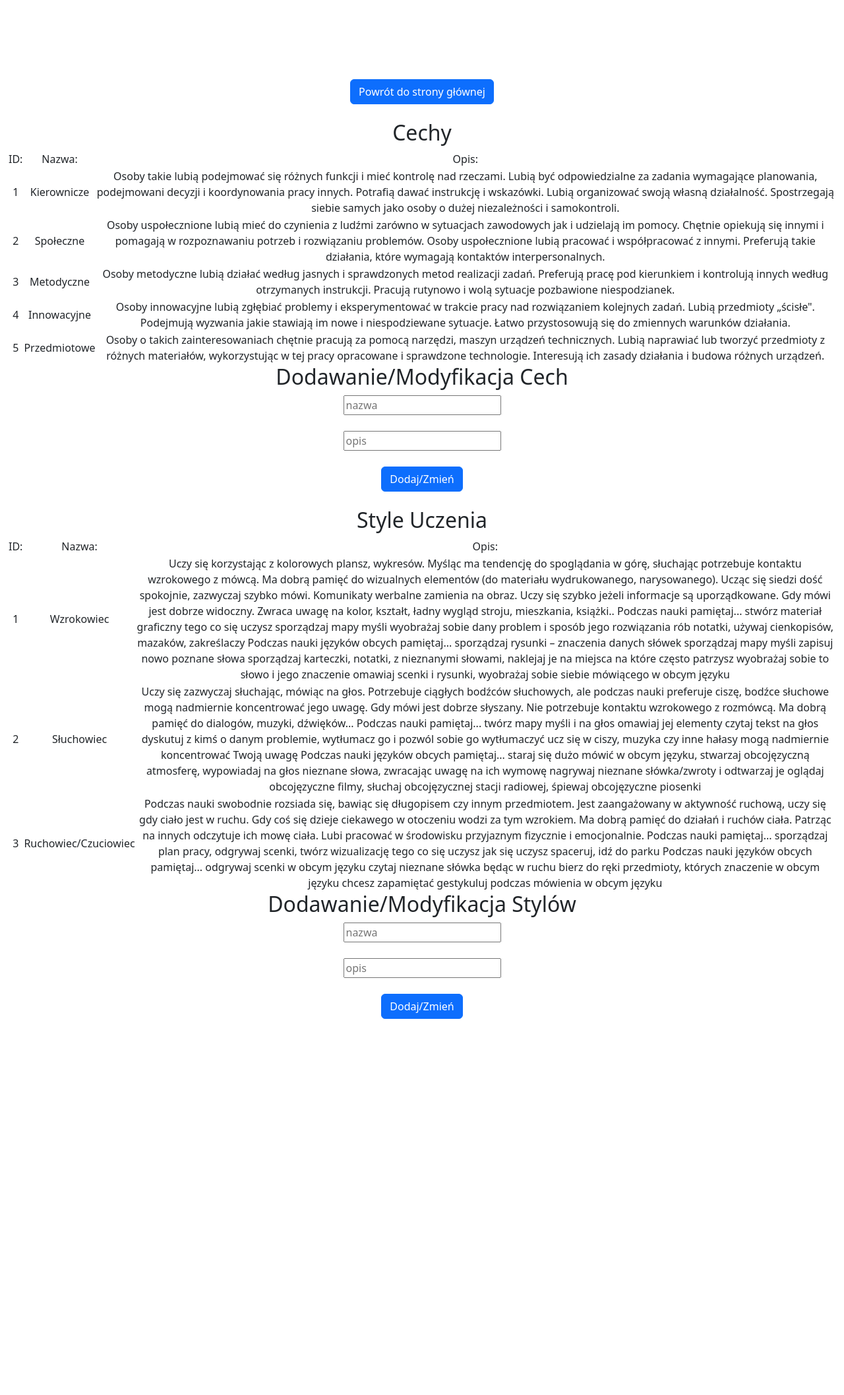
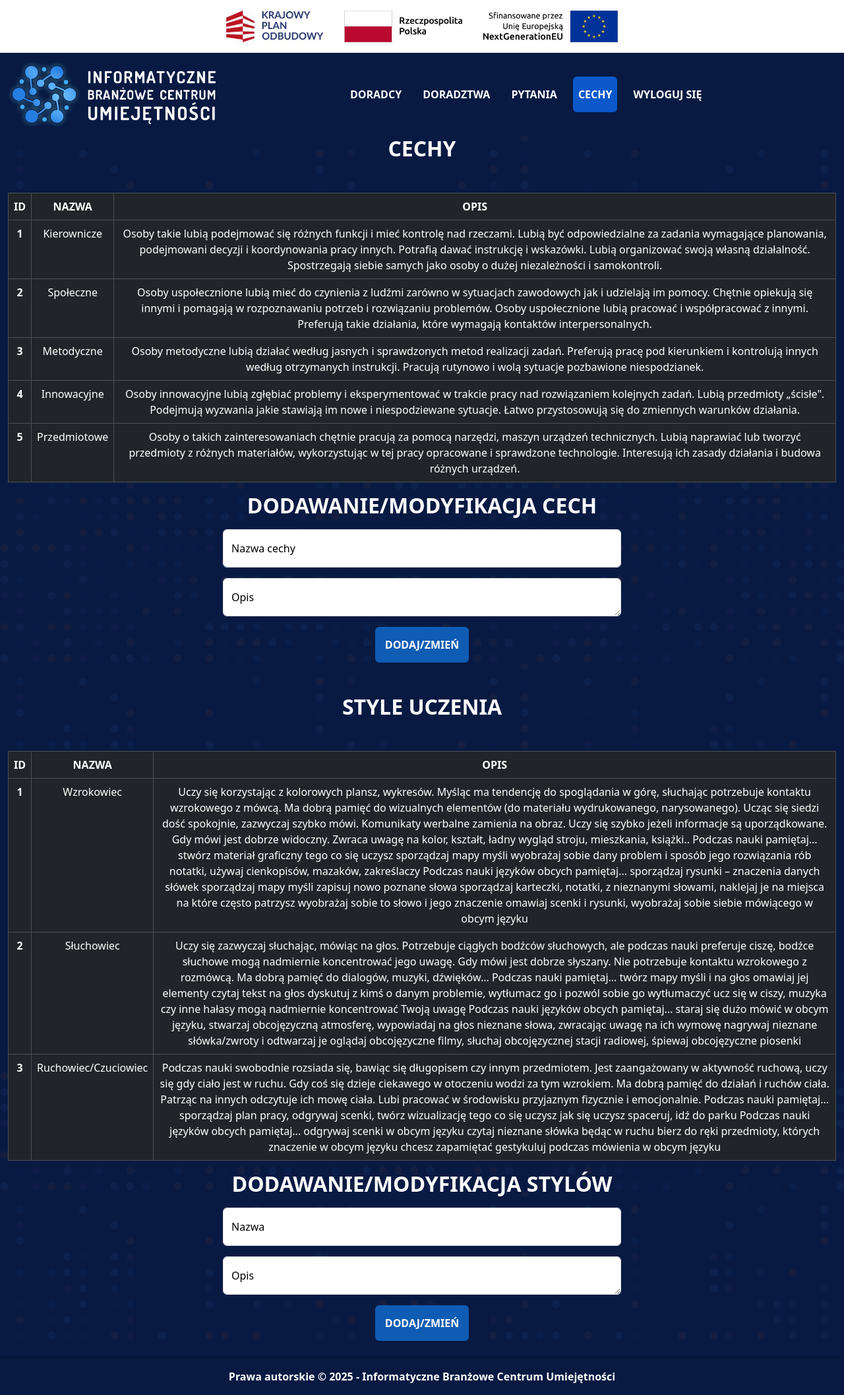
Before and after one commit to fenomenologia/PhpDoradztwo, a PHP site: page /admin_cechy.php in a window 1280 px wide. Shown: the whole page at 66% size. Before the commit the page ends 1544 px from the top, so only its background shows below. Run offline with PHP 8.4, Linux system fonts and the light colour scheme; data comes from the database, SQL or seed files in the repository.

Commit message:
stylizacja admina

```diff
--- a/admin_cechy.php
+++ b/admin_cechy.php
@@ -11,36 +11,78 @@ session_start();
     <link href="https://cdn.jsdelivr.net/npm/bootstrap@5.3.3/dist/css/bootstrap.min.css" rel="stylesheet">
     <script src="https://cdn.jsdelivr.net/npm/bootstrap@5.3.3/dist/js/bootstrap.bundle.min.js"></script>
 	<link rel="icon" type="image/x-icon" href="zdjecia/favicon.png" />
+	<link rel="stylesheet" href="style.css" />
 </head>
-<body>
-    <div class="container-fluid text-center">
-        <form method="POST">
-            <br><br><br><br><br>
-                <input type="submit" value="Powrót do strony głównej" name="str_gw" class="btn btn-primary">
-            <br><br>
-        </form>
+<body class="bg-primary d-flex text-center text-white">
+	<header class="bg-white">
+		<img src="zdjecia/header_image.jpg" alt="Header" style="height: 80px; width: auto" />
+	</header>
+	<nav class="navbar navbar-expand-sm">
+		<div class="container-fluid d-flex justify-content-between align-items-center">
+
+			<a href="#" class="navbar-brand"><img style="height: 100px" src="zdjecia/logo ibcu.png" alt="Logo"/></a>
+
+
+			<button class="navbar-toggler" type="button" data-bs-toggle="collapse" data-bs-target="#navbarNav" aria-controls="navbarNav" aria-expanded="false" aria-label="Toggle navigation">
+				<span class="navbar-toggler-icon"></span>
+			</button>
+
+			<div class="collapse navbar-collapse justify-content-center text-white" id="navbarNav">
+				<ul class="navbar-nav text-white">
+					<li class="nav-item">
+						<a class="nav-link btn btn-secondary text-white me-3 fw-bold" href="admin_doradcy.php">DORADCY</a>
+					</li>
+					<li class="nav-item">
+						<a class="nav-link btn btn-secondary text-white me-3 fw-bold" href="admin_doradztwa.php">DORADZTWA</a>
+					</li>
+					<li class="nav-item">
+						<a class="nav-link btn btn-secondary text-white me-3 fw-bold" href="admin_pytania.php">PYTANIA</a>
+					</li>
+					<li class="nav-item">
+						<a class="nav-link btn btn-primary active text-white me-3 fw-bold" href="admin_cechy.php">CECHY</a>
+					</li>
+					<li class="nav-item">
+						<a class="nav-link btn btn-danger text-white me-3 fw-bold" href="logout.php">WYLOGUJ SIĘ</a>
+					</li>
+				</ul>
 			</div>
-    <?php
-    if (isset($_POST['str_gw'])) {
-        header("location: admin.php");
-    }
-    ?>
-    <div class="container-fluid text-center">
-        <h2>Cechy</h2>
+		</div>
+	</nav>
+    <main class="container-fluid text-center bg-image bg-primary flex-fill">
+        <h2 class="fw-bold">CECHY</h2>
         <?php
         $sql = "SELECT * FROM cecha";
         $result = mysqli_query($conn, $sql);
-        echo "<table><tr><td>ID:</td><td>Nazwa:</td><td>Opis:</td><td></tr>";
+		?>
+
+        <table class='table table-dark table-stripped table-hover table-bordered mt-5'>
+			<thead>
+				<tr>
+					<th scope="col">ID</th>
+					<th scope="col">NAZWA</th>
+					<th scope="col">OPIS</th>
+				</tr>
+			</thead>
+			<tbody>
+			<?php
 			while ($row = mysqli_fetch_assoc($result)) {
-            echo "<tr><td>" . $row['id'] . "</td><td>" . $row['nazwa'] . "</td><td>" . $row['opis'] . "</td></tr>";
+				echo "<tr><th scope='row'>" . $row['id'] . "</th><td>" . $row['nazwa'] . "</td><td>" . $row['opis'] . "</td></tr>";
 			}
-        echo "</table>";
 			?>
-        <h2>Dodawanie/Modyfikacja Cech</h2>
-        <form method="POST">
-            <input type="text" placeholder="nazwa" name="nazwa" required><br><br>
-            <input type="text" placeholder="opis" name="opis" required><br><br>
-            <input type="submit" value="Dodaj/Zmień" name="dod_c" class="btn btn-primary"><br><br>
+			</tbody>
+		</table>
+
+        <h2 class="capital fw-bold mt-3 mb-3">Dodawanie/Modyfikacja Cech</h2>
+        <form method="POST" class="form-floating container-fluid w-50 text-black">
+			<div class="form-floating mt-3">
+				<input type="text" placeholder="nazwa" class="form-control" name="nazwa" id='nazwa' required>
+				<label for="nazwa">Nazwa cechy</label>
+			</div>
+			<div class="form-floating mt-3">
+				<textarea class="form-control" name="opis" id="opis" placeholder="opis" required></textarea>
+				<label for="opis">Opis</label>
+			</div>
+            <input type="submit" value="DODAJ/ZMIEŃ" name="dod_c" class="capital fw-bold btn btn-primary mt-3">
         </form>
         <?php
         if (isset($_POST['dod_c'])) {
@@ -63,23 +105,41 @@ session_start();
             }
             mysqli_query($conn, $ssql);
             header("Location: admin_cechy.php");
+			exit();
         }
         ?>
-                <h2>Style Uczenia</h2>
+        <h2 class="fw-bold capital mt-5">Style Uczenia</h2>
         <?php
         $sqll = "SELECT * FROM style_uczenia";
         $result = mysqli_query($conn, $sqll);
-        echo "<table><tr><td>ID:</td><td>Nazwa:</td><td>Opis:</td><td></tr>";
+		?>
+		<table class='table table-dark table-stripped table-hover table-bordered mt-5'>
+			<thead>
+				<tr>
+					<th scope="col">ID</th>
+					<th scope="col">NAZWA</th>
+					<th scope="col">OPIS</th>
+				</tr>
+			</thead>
+			<tbody>
+			<?php
 			while ($row = mysqli_fetch_assoc($result)) {
-            echo "<tr><td>" . $row['id'] . "</td><td>" . $row['nazwa'] . "</td><td>" . $row['tresc'] . "</td></tr>";
+				echo "<tr><th scope='row'>" . $row['id'] . "</th><td>" . $row['nazwa'] . "</td><td>" . $row['tresc'] . "</td></tr>";
 			}
-        echo "</table>";
 			?>
-        <h2>Dodawanie/Modyfikacja Stylów</h2>
-        <form method="POST">
-            <input type="text" placeholder="nazwa" name="nazwaa" required><br><br>
-            <input type="text" placeholder="opis" name="opisa" required><br><br>
-            <input type="submit" value="Dodaj/Zmień" name="dod_ca" class="btn btn-primary"><br><br>
+			</tbody>
+		</table>
+        <h2 class="capital fw-bold mt-3 mb-3">Dodawanie/Modyfikacja Stylów</h2>
+        <form method="POST" class="form-floating container-fluid w-50 text-black">
+			<div class="form-floating mt-3">
+				<input type="text" placeholder="nazwa" name="nazwaa" class="form-control" id="nazwa2" required>
+				<label for="nazwa2">Nazwa</label>
+			</div>
+			<div class="form-floating mt-3">
+				<textarea placeholder="opis" name="opisa" id="opis2" class="form-control" required></textarea>
+				<label for="opis2">Opis</label>
+			</div>
+            <input type="submit" value="Dodaj/Zmień" name="dod_ca" class="btn btn-primary capital fw-bold mt-3">
         </form>
         <?php
         if (isset($_POST['dod_ca'])) {
@@ -99,7 +159,12 @@ session_start();
             }
             mysqli_query($conn, $ssql);
             header("Location: admin_cechy.php");
+			exit();
         }
         ?>
-    </div>
+    </main>
+	<?php
+	require "footer.php";
+	?>
 </body>
+</html>
--- a/index.php
+++ b/index.php
@@ -41,7 +41,7 @@
 		</div>
 	  </div>
 	</nav>
-	<main class="container-fluid p5 text-white bg-image bg-primary mt-5 flex-fill">
+	<main class="container-fluid text-white bg-image bg-primary mt-5 flex-fill">
 		<div class="container-fluid text-center w-25">
 			<p class="h2 fw-bold">ZALOGUJ SIĘ</p>
 			<form method="post" class="text-black">
@@ -94,8 +94,9 @@
 						}
 						else
 						{
+							//przejdź do strony admina i zapisz jego id
 							session_start();
-							$_SESSION['id_doradcy'] = $row['id'];
+							$_SESSION['id_admina'] = $row['id'];
 							header("Location: admin.php");
 						}
 					}
```
Also changed, not shown: admin.php (+47 -33 lines). Lines whose indentation alone changed are shown as unchanged.
